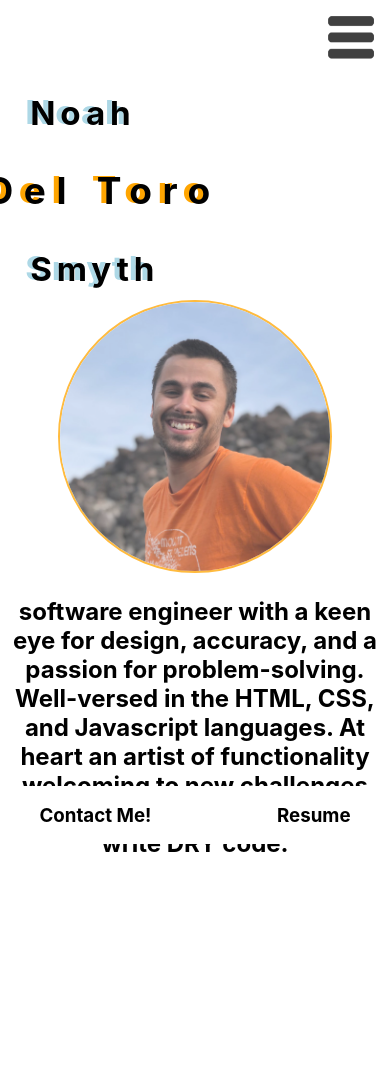
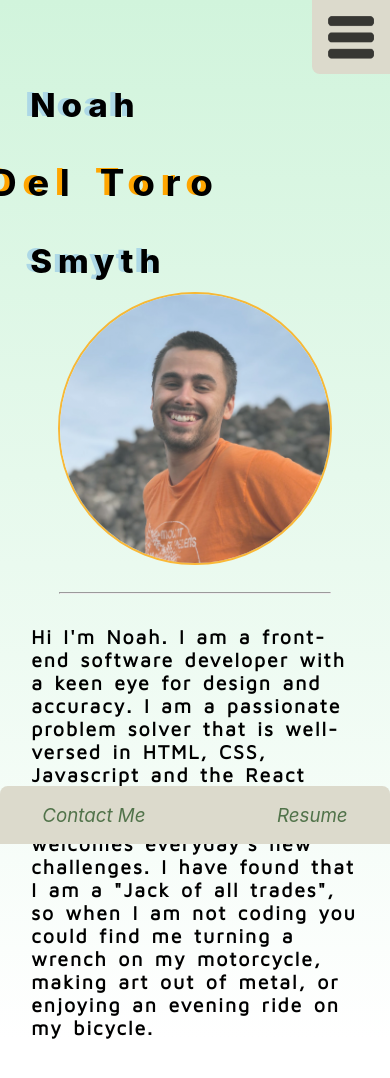
Before and after one commit to NoahDeltoroSmyth/devsite2.0, a React (Create React App) app: page / in a window 390 px wide. Shown: the top 1078 px of the page. Before the commit the page ends 955 px from the top, so only its background shows below. Built offline with nearby package versions, Linux system fonts and the light colour scheme.

Commit message:
added css to bio (font, colors) and edited bio paragraph

```diff
--- a/src/App.css
+++ b/src/App.css
@@ -1,6 +1,11 @@
+/* Used for bio paragraph */
+@import url("https://fonts.googleapis.com/css2?family=Anton&family=Maven+Pro&display=swap");
+
+/* Styling for devices under 500px */
 @media (max-width: 500px) {
   .App {
     text-align: center;
+    background-image: linear-gradient(#d1f4dc, white);
   }
 
   .profile-pic {
@@ -12,8 +17,6 @@
     -moz-animation: fadeIn 12s;
     -o-animation: fadeIn 12s;
     -ms-animation: fadeIn 12s;
-    /* position: relative;
-  top: -20vw; */
   }
 
   @keyframes fadeIn {
@@ -27,6 +30,9 @@
 
   .header {
     margin-left: 80%;
+    height: 19vw;
+    background-color: #dcdacc;
+    border-bottom-left-radius: 2vw;
   }
 
   .dropdown-icon {
@@ -43,19 +49,36 @@
     margin: 18vw;
     font-size: 6vw;
     font-style: italic;
+    color: #51734a;
   }
 
   a {
     text-decoration: none;
-    color: black;
-  }
-
-  a:hover {
-    color: orange;
+    color: #51734a;
   }
 
   a:focus {
     color: orange;
+  }
+
+  h2 {
+    color: #000000;
+    font-family: "Maven Pro", sans-serif;
+    font-size: 5vw;
+    letter-spacing: 0.5vw;
+    word-spacing: 0.75vw;
+    margin: 8vw;
+    text-align: left;
+  }
+
+  h3 {
+    font-weight: 400;
+    font-style: italic;
+  }
+
+  hr {
+    width: 69%;
+    margin-top: 6vw;
   }
 
   .dropdown-menu {
@@ -80,7 +103,9 @@
     position: fixed;
     bottom: 0;
     height: 15vw;
-    background-color: white;
+    background-color: #dcdacc;
+    border-top-right-radius: 2vw;
+    border-top-left-radius: 2vw;
     width: 100%;
   }
 
@@ -106,10 +131,11 @@
   .first-name,
   .last-name {
     font-size: 8.5vw;
-    letter-spacing: 1.25vw;
-    text-shadow: -5px -1.5px lightblue;
+    letter-spacing: 1.5vw;
+    text-shadow: -5px -1.5px #add8e6;
     margin: 2.75vw;
     animation: slideFirstAndLast 3s;
+    font-weight: 800;
   }
 
   @keyframes slideFirstAndLast {
@@ -128,8 +154,9 @@
   .middle-name {
     font-size: 9.5vw;
     letter-spacing: 2.5vw;
-    text-shadow: -5px -1.5px orange;
+    text-shadow: -5px -1.5px #ffa500;
     animation: slideMiddle 8s;
+    font-weight: 700;
   }
 
   @keyframes slideMiddle {
@@ -145,6 +172,7 @@
   }
 }
 
+/* Styling for devices over 500px */
 @media (min-width: 500px) {
   .App {
     text-align: center;
--- a/src/Bio.jsx
+++ b/src/Bio.jsx
@@ -15,11 +15,15 @@ function Bio() {
           alt="Noah Smyth"
         ></img>
       </div>
+      <hr></hr>
       <h2 className="bio">
-        software engineer with a keen eye for design, accuracy, and a passion
-        for problem-solving. Well-versed in the HTML, CSS, and Javascript
-        languages. At heart an artist of functionality welcoming to new
-        challenges that strengthen the ability to write DRY code.
+        Hi I'm Noah. I am a front-end software developer with a keen eye for
+        design and accuracy. I am a passionate problem solver that is
+        well-versed in HTML, CSS, Javascript and the React framework. At heart I
+        am an artist of functionality that welcomes everyday's new challenges. I
+        have found that I am a "Jack of all trades", so when I am not coding you
+        could find me turning a wrench on my motorcycle, making art out of
+        metal, or enjoying an evening ride on my bicycle.
       </h2>
     </>
   );
--- a/src/Footer.jsx
+++ b/src/Footer.jsx
@@ -5,7 +5,7 @@ const Footer = () => {
   return (
     <div className="footer">
       <Link className="contact-link" to="/contact">
-        <h3>Contact Me!</h3>
+        <h3>Contact Me</h3>
       </Link>
       <a
         className="resume-link"
```
